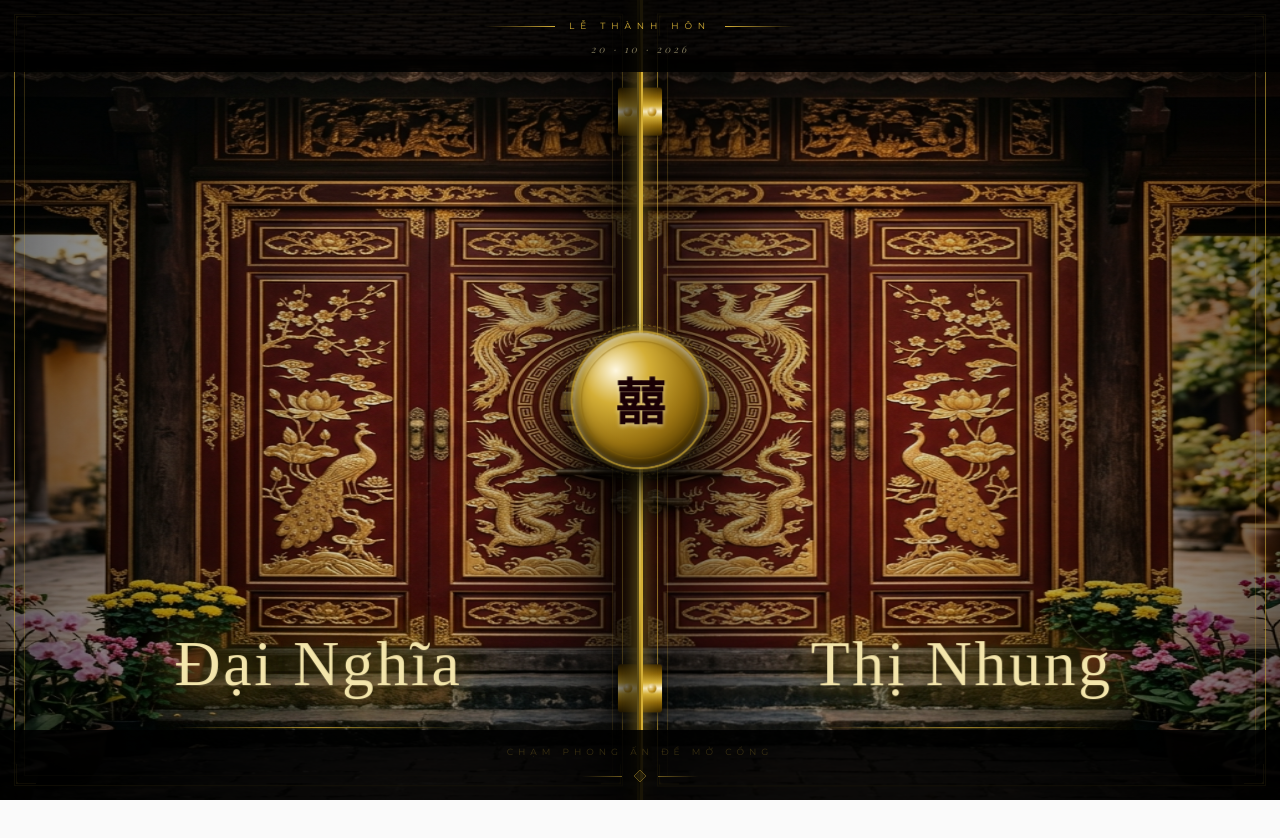
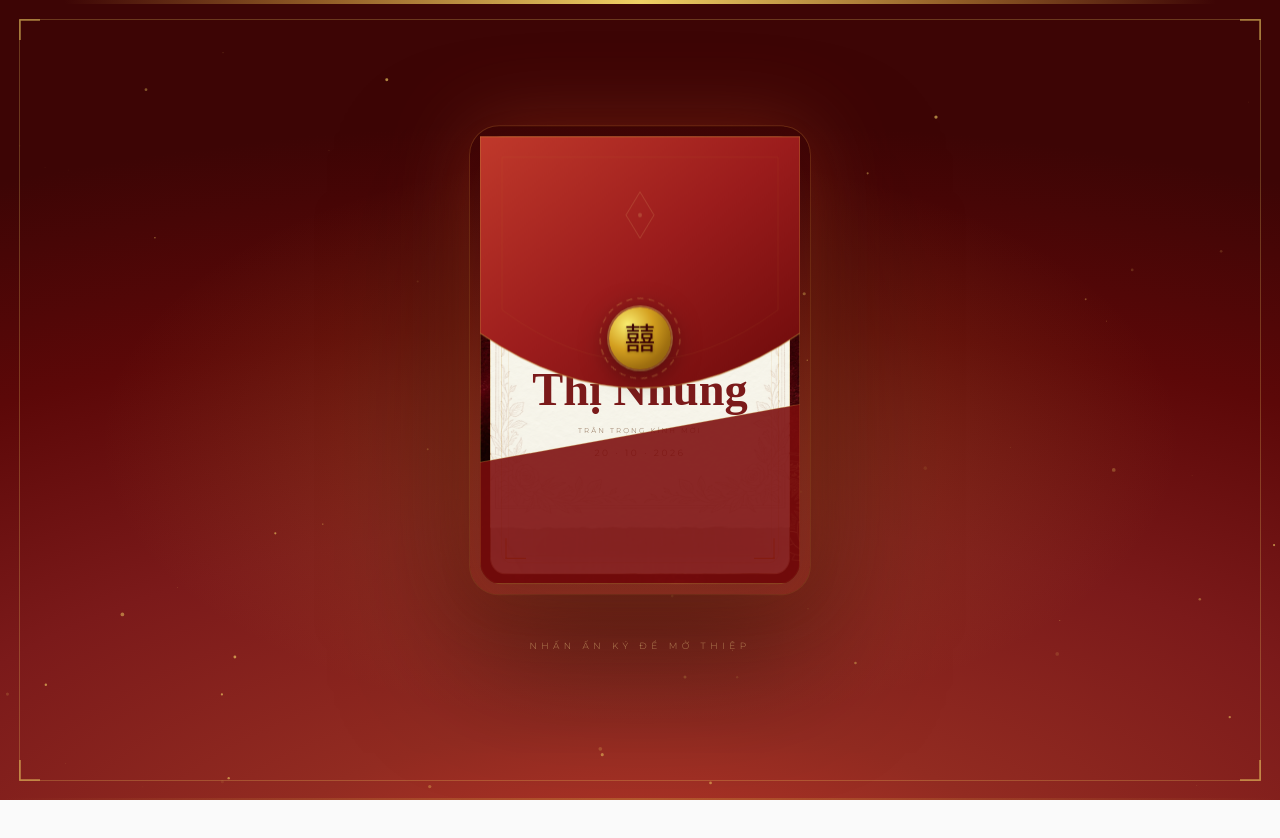
Before and after one commit to johnherry123/Test_06-06-2026, a React (Vite) app: page / in a window 1280 px wide. Shown: the top 838 px of the page. Built offline with nearby package versions, Linux system fonts and the light colour scheme; a web font is replaced by a local one.

Commit message:
feat: switch intro to EnvelopePortal (phong bi 3D)

```diff
--- a/src/App.jsx
+++ b/src/App.jsx
@@ -1,7 +1,7 @@
 import React, { useEffect, useState } from 'react';
 import { ScrollTrigger } from 'gsap/ScrollTrigger';
 import gsap from 'gsap';
-import GateIntro from './components/GateIntro';
+import EnvelopePortal from './components/EnvelopePortal';
 import Hero from './components/Hero';
 import Invitation from './components/Invitation';
 import Couple from './components/Couple';
@@ -37,7 +37,9 @@ export default function App() {
 
   return (
     <>
-      {!isEntered && <GateIntro onOpen={() => setIsEntered(true)} />}
+      {!isEntered && (
+        <EnvelopePortal onOpenComplete={() => setIsEntered(true)} />
+      )}
 
       <div style={{
         opacity: isEntered ? 1 : 0,
```
